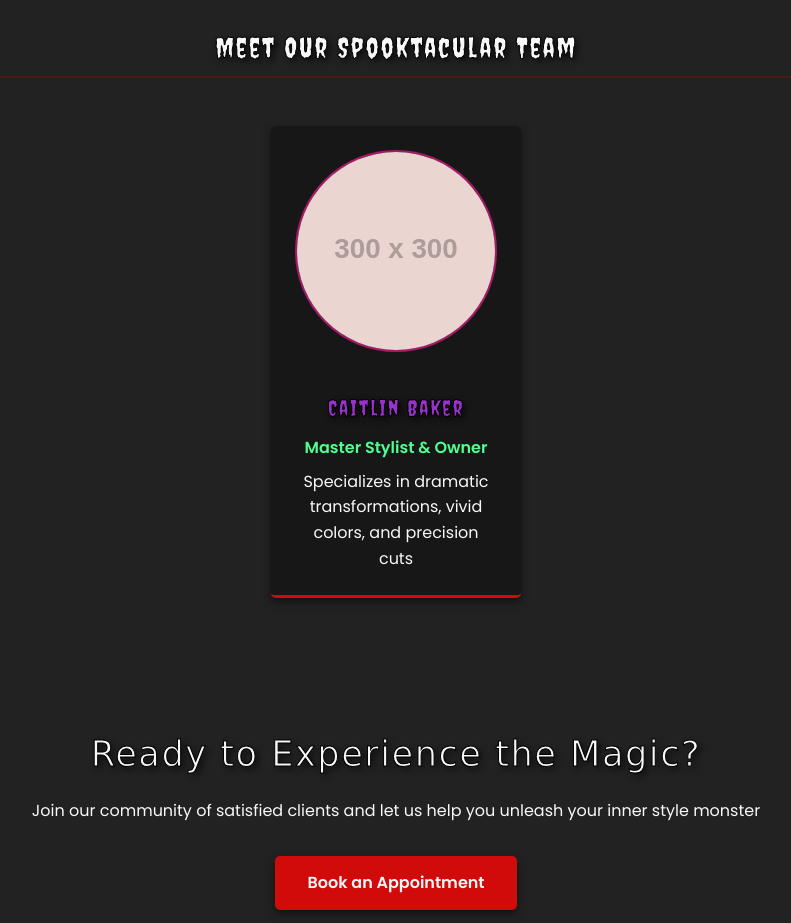
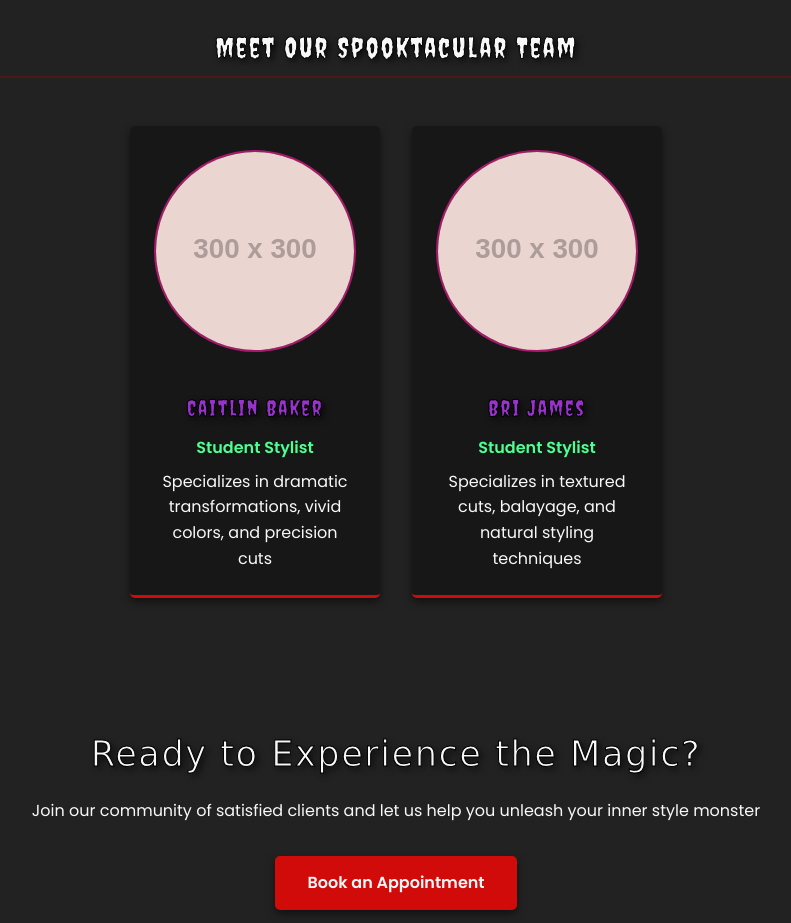
Before and after one commit to cpfischer/countclippula.github.io, a plain HTML site: page about.html in a window 1280 px wide. Shown: the part 1320-2243 px from the top of the page, without its empty margins (244-1035 px from the left). Drawn offline with Linux system fonts and the light colour scheme; placeholder pictures from the web are drawn by us; a web font is replaced by a local one.

Commit message:
fix: small fixes

```diff
--- a/about.html
+++ b/about.html
@@ -80,8 +80,14 @@
                 <div class="team-member">
                     <img src="https://placehold.co/300x300/222/fff?text=Caitlin" alt="Caitlin Baker portrait" class="placeholder-image">
                     <h4>Caitlin Baker</h4>
-                    <p>Master Stylist & Owner</p>
+                    <p>Student Stylist</p>
                     <p>Specializes in dramatic transformations, vivid colors, and precision cuts</p>
+                </div>
+                <div class="team-member">
+                    <img src="https://placehold.co/300x300/222/fff?text=Bri" alt="Bri James portrait" class="placeholder-image">
+                    <h4>Bri James</h4>
+                    <p>Student Stylist</p>
+                    <p>Specializes in textured cuts, balayage, and natural styling techniques</p>
                 </div>
             </div>
         </section>
```
Also changed, not shown: contact.html (+1 -0 lines).
